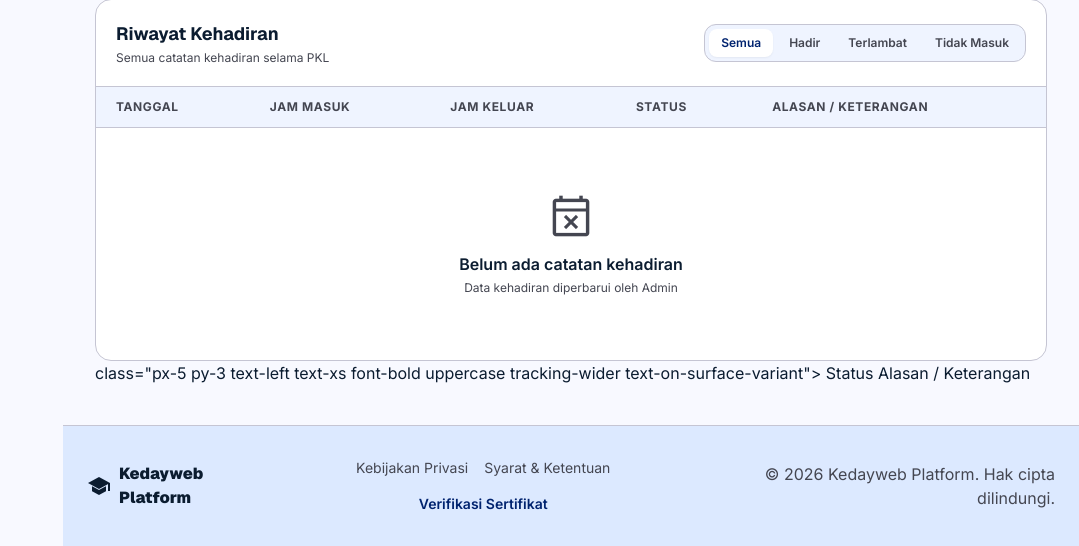
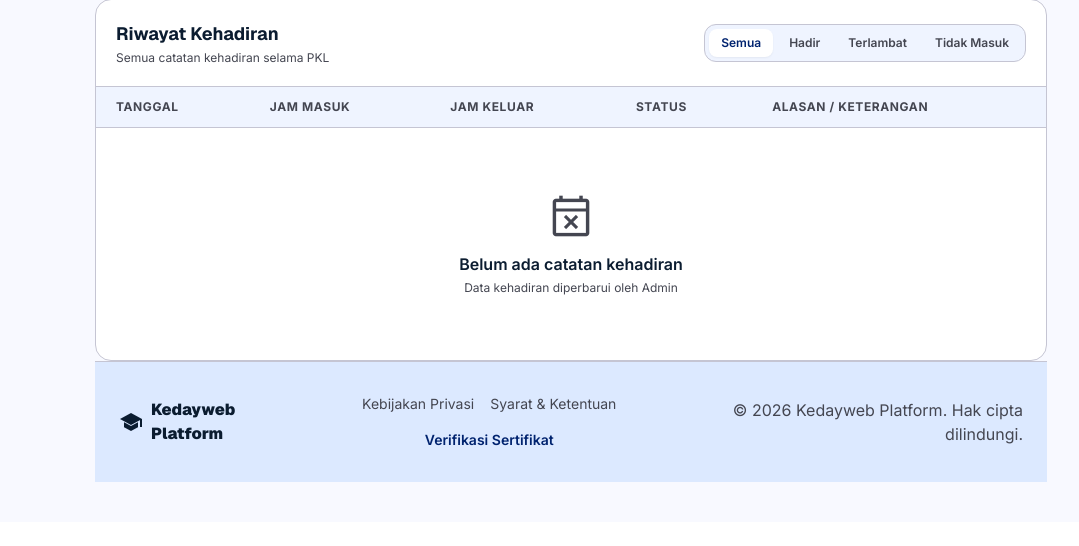
Before and after one commit to akshaymirza/Anakmagang, a PHP site: page /attendance.php in a window 1280 px wide. Shown: the part 1012-1558 px from the top of the page, without its empty margins (201-1280 px from the left). After the commit the page ends 1494 px from the top, so only its background shows below. Run offline with PHP 8.4, Linux system fonts and the light colour scheme; a user stored in the database is signed in; data comes from the database, SQL or seed files in the repository; data that the repository does not hold is empty; some libraries are stand-ins or nearby versions.

Commit message:
Update attendance.php

```diff
--- a/attendance.php
+++ b/attendance.php
@@ -488,25 +488,6 @@ require_login(); ?>
                 </div>
             </div>
         </div>
-                                class="px-5 py-3 text-left text-xs font-bold uppercase tracking-wider text-on-surface-variant">
-                                Status</th>
-                            <th
-                                class="px-5 py-3 text-left text-xs font-bold uppercase tracking-wider text-on-surface-variant">
-                                Alasan / Keterangan</th>
-                        </tr>
-                    </thead>
-                    <tbody id="att-table-body" class="divide-y divide-outline-variant">
-                        <!-- Populated by JS -->
-                    </tbody>
-                </table>
-                <div id="att-empty" class="hidden text-center py-16">
-                    <span class="material-symbols-outlined text-5xl text-on-surface-variant mb-3">event_busy</span>
-                    <p class="font-semibold text-on-surface">Belum ada catatan kehadiran</p>
-                    <p class="text-xs text-on-surface-variant mt-1">Data kehadiran diperbarui oleh Admin</p>
-                </div>
-            </div>
-        </div>
-        </div>
         <div class="mt-auto shrink-0 w-full">
             <?php include 'partials/footer.php'; ?>
         </div>
```
